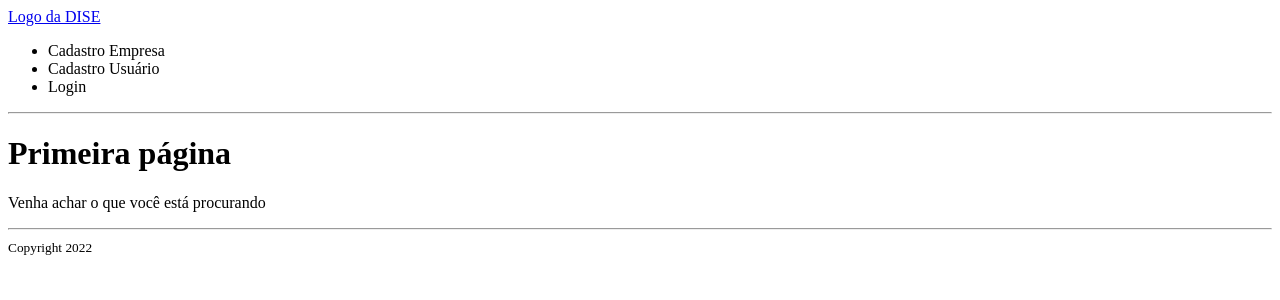
After one commit to paulovlima/dise, a Django app: page / in a window 1280 px wide. The commit adds this page. Shown: the top 300 px of the page. Run offline with Django 3.2, Linux system fonts and the light colour scheme.

Commit message:
Página principal criada

```diff
--- /dev/null
+++ b/agendamento/templates/agendamento/index.html
@@ -0,0 +1,10 @@
+{% extends 'base.html' %}
+
+{% block title%}
+Página Principal
+{% endblock title %}
+
+{%block content%}
+<h1>Primeira página</h1>
+<p>Venha achar o que você está procurando</p>
+{% endblock content%}
--- /dev/null
+++ b/agendamento/urls.py
@@ -0,0 +1,7 @@
+from django.urls import path
+
+from . import views
+
+urlpatterns = [
+    path('', views.index, name='index'),
+]
--- a/agendamento/views.py
+++ b/agendamento/views.py
@@ -1,3 +1,7 @@
 from django.shortcuts import render
 
 # Create your views here.
+
+def index(request):
+    context = {}
+    return render(request, 'agendamento/index.html', context)
--- a/dise/settings.py
+++ b/dise/settings.py
@@ -37,6 +37,7 @@ INSTALLED_APPS = [
     'django.contrib.sessions',
     'django.contrib.messages',
     'django.contrib.staticfiles',
+    'agendamento.apps.AgendamentoConfig'
 ]
 
 MIDDLEWARE = [
--- a/dise/urls.py
+++ b/dise/urls.py
@@ -14,8 +14,9 @@ Including another URLconf
     2. Add a URL to urlpatterns:  path('blog/', include('blog.urls'))
 """
 from django.contrib import admin
-from django.urls import path
+from django.urls import path, include
 
 urlpatterns = [
+    path('', include('agendamento.urls')),
     path('admin/', admin.site.urls),
 ]
--- a/templates/base.html
+++ b/templates/base.html
@@ -6,18 +6,23 @@
     <meta charset="UTF-8">
     <meta http-equiv="X-UA-Compatible" content="IE=edge">
     <meta name="viewport" content="width=device-width, initial-scale=1.0">
-    <title>DISE</title>
+    <title>
+        {% block title %}{% endblock title %}
+    </title>
     <link rel="stylesheet" type="text/css" href="{% static 'style.css' %}">
 </head>
 <body>
     <header id = "header-principal">
+        <a href="{% url 'index' %}">Logo da DISE</a>
         <nav id = "nav-principal">
             <ul>
-                <li>Principal</li>
-                <li>Sobre</li>
+                <li>Cadastro Empresa</li>
+                <li>Cadastro Usuário</li>
+                <li>Login</li>
             </ul>
         </nav>
     </header>
+    <hr>
     <main id ='main-principal'>
         {% block content %}
         {% endblock content %}
```
Also changed, not shown: db.sqlite3 (added).
